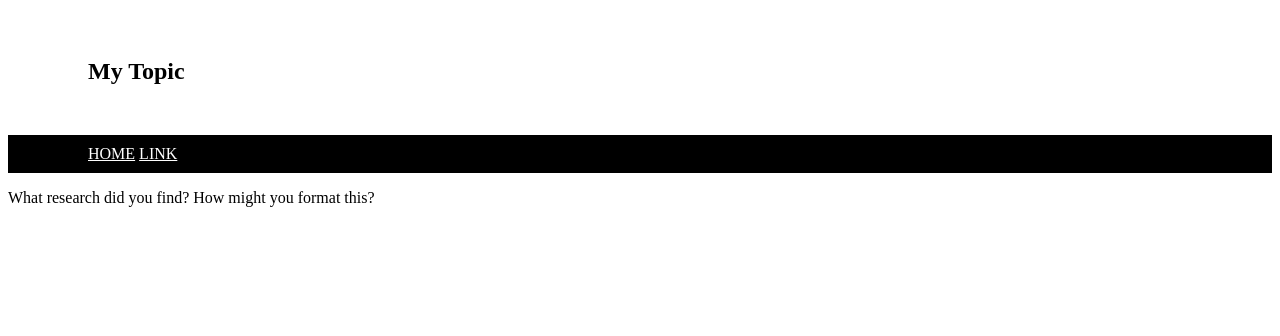
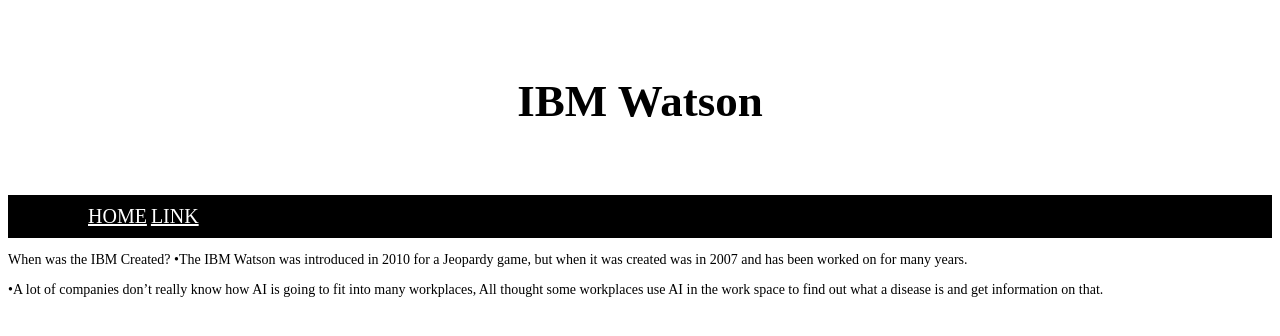
Before and after one commit to Coziesthalo0/IBM-Watson, a plain HTML site: page index.html in a window 1280 px wide. Drawn offline with Linux system fonts and the light colour scheme.

Commit message:
Font
Changing Font and Format

```diff
--- a/index.html
+++ b/index.html
@@ -11,14 +11,17 @@
 </head>
 <body>
   <div class="title">
-    <h2>My Topic</h2>
+    <h2>IBM Watson</h2>
   </div>
   <div class="navigation">
     <a href="index.html">HOME</a>
     <a href="">LINK</a>
   </div>
   <div>
-    <p>What research did you find? How might you format this?</p>
+    <p> When was the IBM Created?
+      •The IBM Watson was introduced in 2010 for a Jeopardy game, but when it was created was in 2007 and has been worked on for many years.</p>
+
+<p>•A lot of companies don’t really know how AI is going to fit into many workplaces, All thought some workplaces use AI in the work space to find out what a disease is and get information on that. </p>
   </div>
 
 
--- a/style.css
+++ b/style.css
@@ -2,20 +2,22 @@
   background-color: white;
 }
 
-h1 {
-
+h2 {
+  font-size: 45px;
 }
 
 p {
-
+  font-size: 14px;
 }
 
 a {
   color: white;
+  font-size: 20px;
 }
 
 .title {
   padding: 30px 80px;
+  text-align: center;
 }
 
 .navigation{
```
